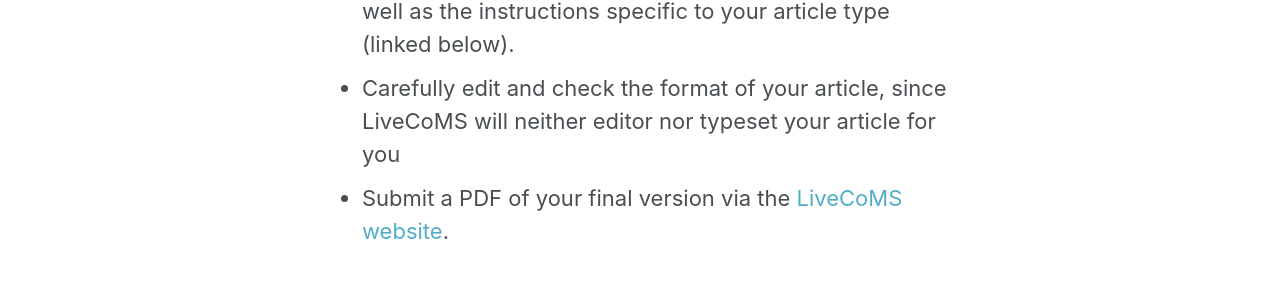
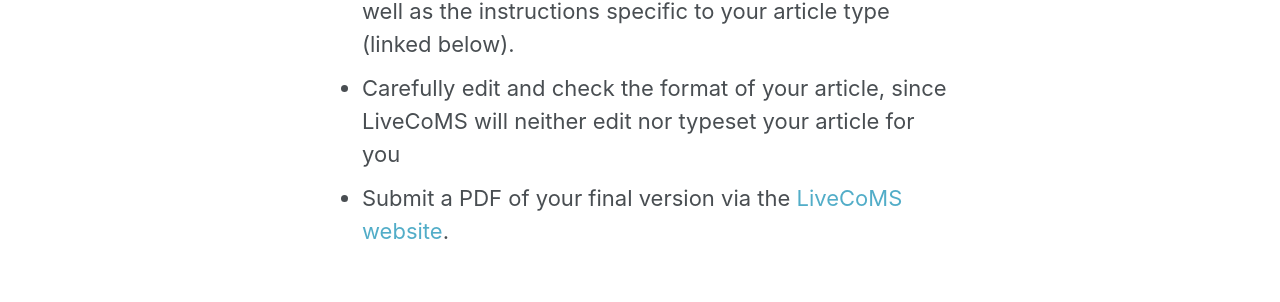
Before and after one commit to livecomsjournal/livecomsjournal.github.io, a Jekyll site: the page built from _author_instructions/index.md, in a window 1280 px wide. Shown: the part 907-1209 px from the top of the page. Built offline with Jekyll 4.4.1, drawn with Linux system fonts in a browser that asks for light colours.

Commit message:
Fix typo in author index

```diff
--- a/_author_instructions/index.md
+++ b/_author_instructions/index.md
@@ -13,7 +13,7 @@ LiveCoMS handles several different types of manuscripts including [Best Practice
 Authors wishing to submit to LiveCoMS should briefly review our [guidelines for authors](https://livecomsjournal.github.io/authors/policies/) and send a pre-submission inquiry to the appropriate [Lead Editor](http://www.livecomsjournal.org/editorial-board).
 Once this is approved, a brief overview of the process is as follows:
 - Prepare your manuscript in LaTeX using a suitable public GitHub repository, using our [LaTeX template](https://github.com/livecomsjournal/article_templates) appropriate for your article type, making sure you adhere to the relevant direction in our [General Author Instructions](https://livecomsjournal.github.io/authors/policies/) as well as the instructions specific to your article type (linked below).
-- Carefully edit and check the format of your article, since LiveCoMS will neither editor nor typeset your article for you
+- Carefully edit and check the format of your article, since LiveCoMS will neither edit nor typeset your article for you
 - Submit a PDF of your final version via the [LiveCoMS website](livecomsjournal.org).
 
 {% for collection in site.collections %}
```
